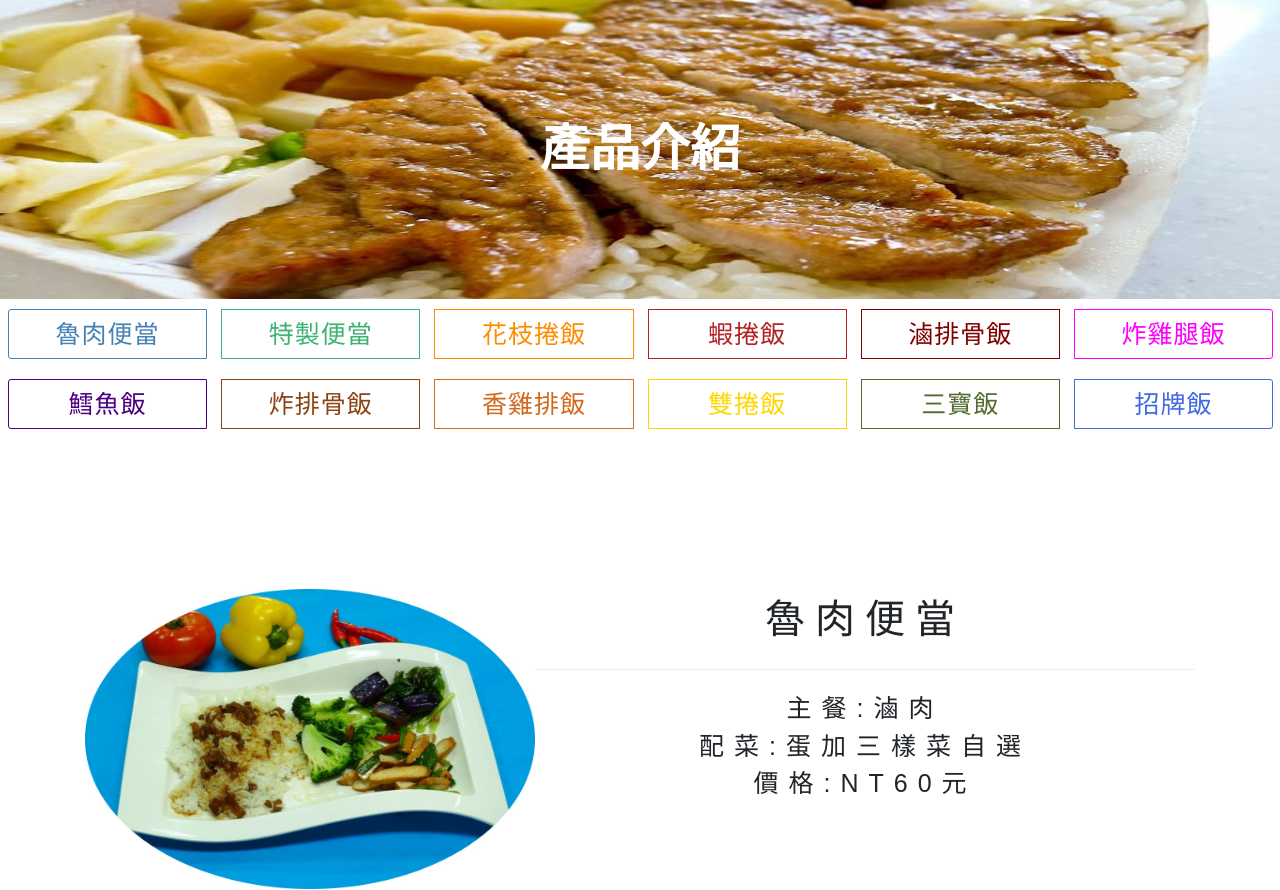
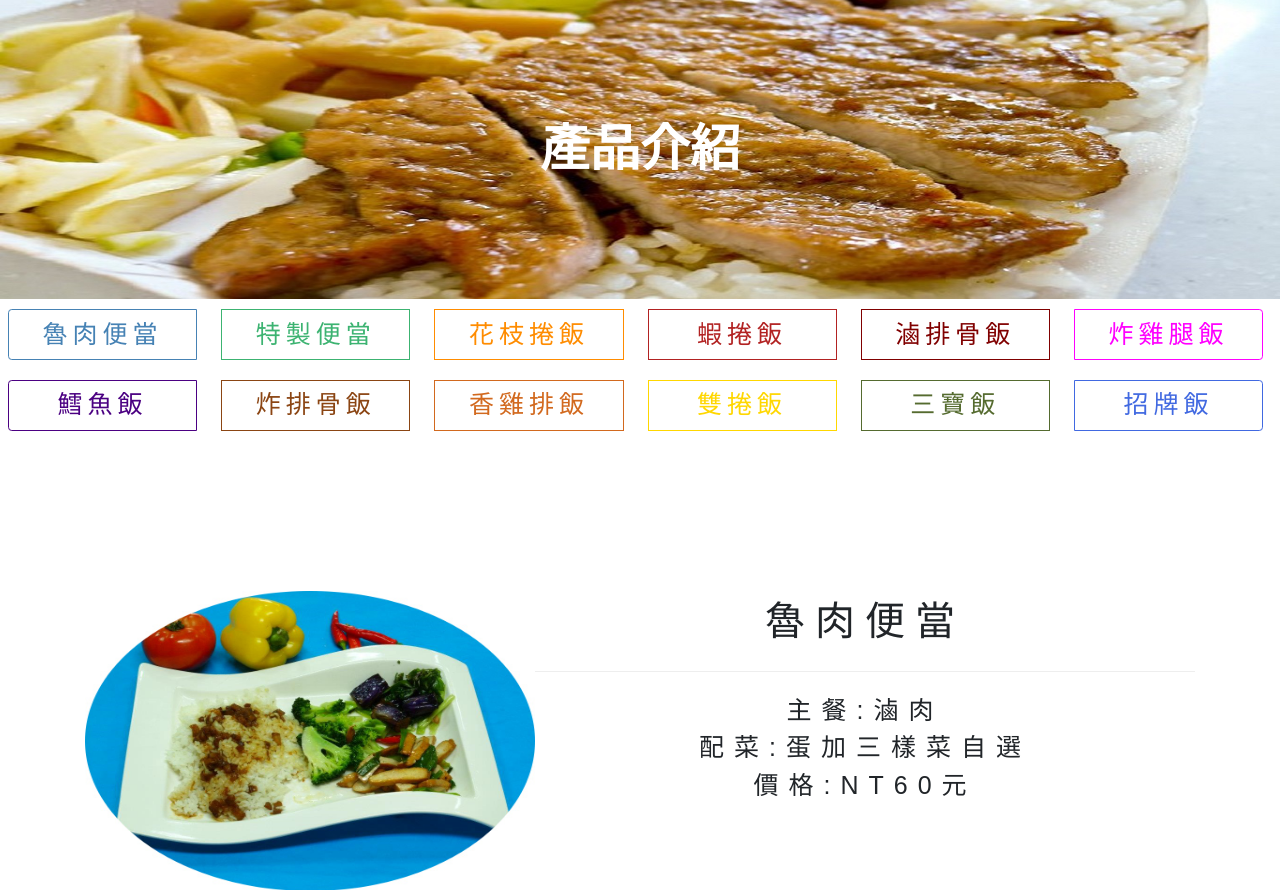
Before and after one commit to leo870219/project, a PHP site: page /product.html in a window 1280 px wide. Shown: the part 91-981 px from the top of the page. Run offline with PHP 8.4, Linux system fonts and the light colour scheme; some web fonts are replaced.

Commit message:
產品介紹頁面按鈕樣式調整

```diff
--- a/product.html
+++ b/product.html
@@ -43,21 +43,21 @@
       </div>
 
         <div class="btn-group" style="margin:10px 8px;width:100%;">
-          <a class="btn btn-blue"  href="#a1"><p class="font10">魯肉便當</p></a>
-	        <a class="btn  btn-green" href="#a2"><p class="font10">特製便當</p></a>
-	        <a class="btn  btn-orange" href="#a3"><p class="font10">花枝捲飯</p></a>
-	        <a class="btn  btn-red" href="#a4"><p class="font10">蝦捲飯</p></a>
-	        <a class="btn  btn-maroon" href="#a5"><p class="font10">滷排骨飯</p></a>
-	        <a class="btn  btn-fuchsia" href="#a6"><p class="font10">炸雞腿飯</p></a>
+          <a class="btn btn-blue"  href="#a1">魯肉便當</a>
+	        <a class="btn  btn-green" href="#a2">特製便當</a>
+	        <a class="btn  btn-orange" href="#a3">花枝捲飯</a>
+	        <a class="btn  btn-red" href="#a4">蝦捲飯</a>
+	        <a class="btn  btn-maroon" href="#a5">滷排骨飯</a>
+	        <a class="btn  btn-fuchsia" href="#a6">炸雞腿飯</a>
 
         </div>
         <div class="btn-group" style="margin:10px 8px;width:100%;">
-        	<a class="btn  btn-indigo" href="#a7"><p class="font10">鱈魚飯</p></a>
-	        <a class="btn  btn-saddlebrown" href="#a8"><p class="font10">炸排骨飯</p></a>
-        	<a class="btn  btn-chocolate" href="#a9"><p class="font10">香雞排飯</p></a>
-	        <a class="btn  btn-gold" href="#a10"><p class="font10">雙捲飯</p></a>
-	        <a class="btn  btn-darkolivegreen" href="#a11"><p class="font10">三寶飯</p></a>
-	        <a class="btn  btn-royalblue" href="#a12"><p class="font10">招牌飯</p></a>
+        	<a class="btn  btn-indigo" href="#a7">鱈魚飯</a>
+	        <a class="btn  btn-saddlebrown" href="#a8">炸排骨飯</a>
+        	<a class="btn  btn-chocolate" href="#a9">香雞排飯</a>
+	        <a class="btn  btn-gold" href="#a10">雙捲飯</a>
+	        <a class="btn  btn-darkolivegreen" href="#a11">三寶飯</a>
+	        <a class="btn  btn-royalblue" href="#a12">招牌飯</a>
         </div >
 
 <div class="container" id="a1" style="margin-top:10em;">
--- a/styles/css.css
+++ b/styles/css.css
@@ -35,21 +35,14 @@ button.btn {
 a.btn,.btn {
    margin-right: 1em;
 	display: inline-block;
-	outline: none;
-	*zoom: 1;
 	text-align: center;
-	text-decoration: none;
-	font-family: inherit;
-	font-weight: 300;
-	letter-spacing: 1px;
-	vertical-align: middle;
+	letter-spacing: 5px;
 	border: 1px solid;
 	transition: all 0.2s ease;
-	width:80px;
-	height: 50px;
-	text-shadow: 0 1px 0 rgba(0,0,0,0.01);
-	border-radius: 3px;
-
+	width:100%;
+	height: 100%;
+	font-size:25px;
+	font-family: cwTeXYen,sans-serif ;
 }
 /* Radius */
 .btn-radius {
@@ -253,10 +246,7 @@ a.btn,.btn {
 	line-height: 1.5em;
 }
 .font10{
-	font-size:25px;
-	font-family: cwTeXYen,sans-serif ;
-	text-align:center;
-	color:block;
+
 }
 
 .font11{
```
